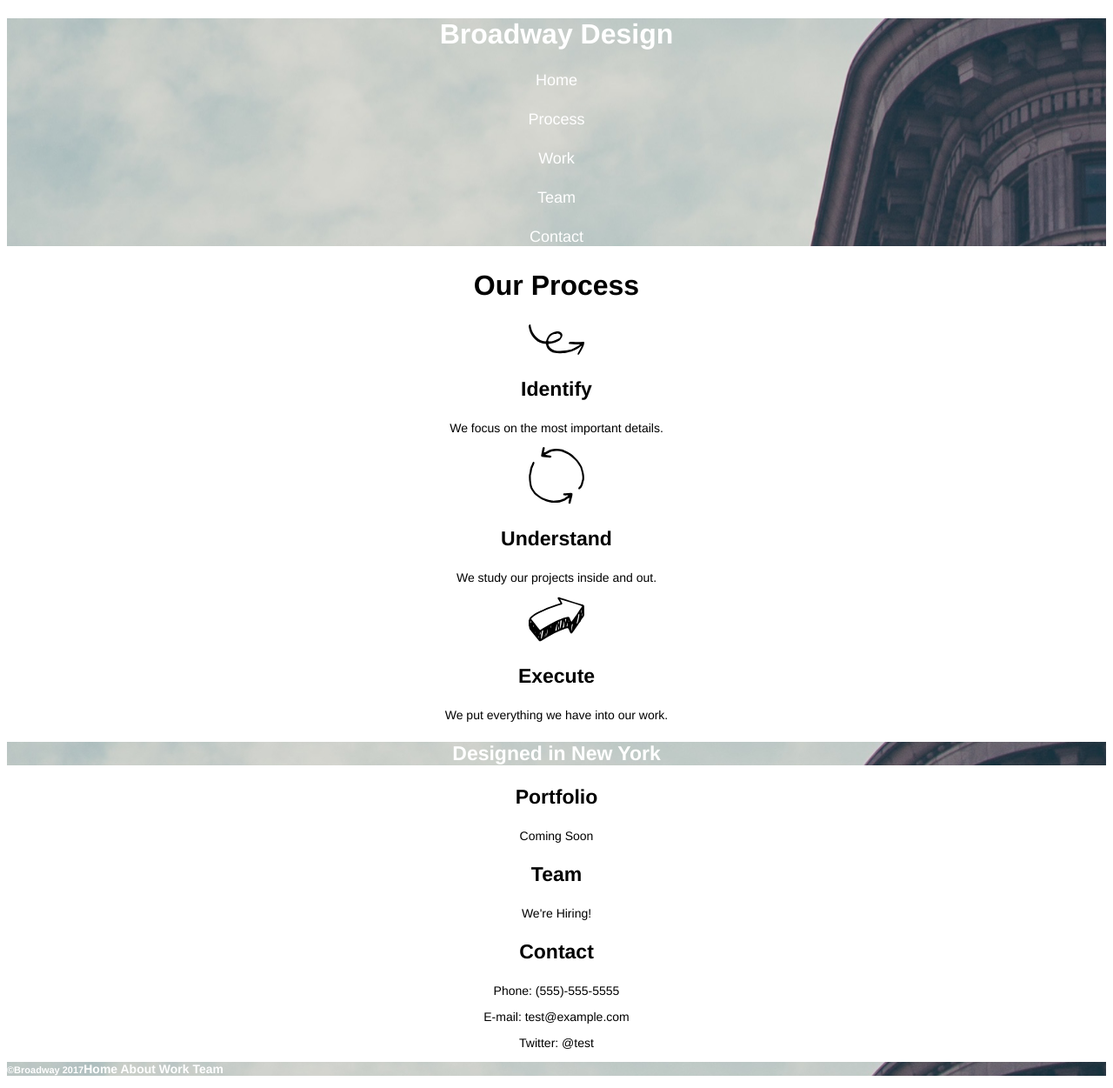
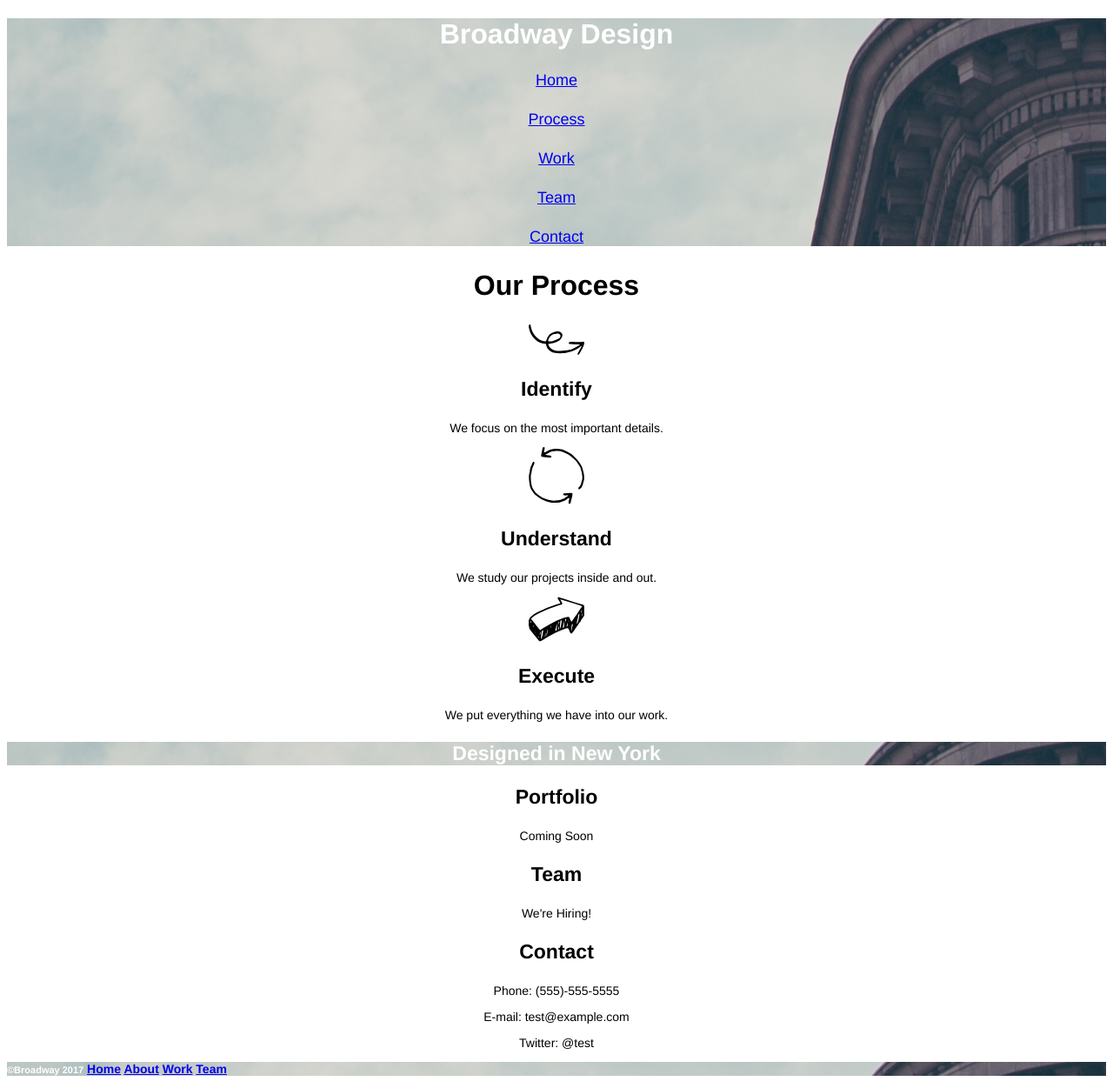
Before and after one commit to sbpowers/broadway, a plain HTML site: page index.html in a window 1280 px wide. Shown: the whole page at 87% size. Drawn offline with Linux system fonts and the light colour scheme.

Commit message:
fixed links and voila

```diff
--- a/index.html
+++ b/index.html
@@ -7,14 +7,14 @@
   </head>
   <body>
 
-    <div class="title">
+    <div class="title" id="head">
       <h1>Broadway Design</h1>
       <p></p>
-      <h4><a href="#head"></a>Home</h4>
-      <h4><a href="#head"></a>Process</h4>
-      <h4><a href="#head"></a>Work</h4>
-      <h4><a href="#head"></a>Team</h4>
-      <h4><a href="#head"></a>Contact</h4>
+      <h4><a href="#head">Home</a></h4>
+      <h4><a href="#head">Process</a></h4>
+      <h4><a href="#head">Work</a></h4>
+      <h4><a href="#head">Team</a></h4>
+      <h4><a href="#head">Contact</a></h4>
     </div>
 
 
@@ -47,7 +47,11 @@
     <p>Twitter: @test</p>
 
   <div class="footer">
-    <p><span style="font-size:11px">©Broadway 2017</span>Home About Work Team</p>
+    <p><span style="font-size:11px">©Broadway 2017</span>
+      <a href="#head">Home</a>
+      <a href="#head">About</a>
+      <a href="#head">Work</a>
+      <a href="#head">Team</a></p>
   </div>
   </body>
 </html>
```
